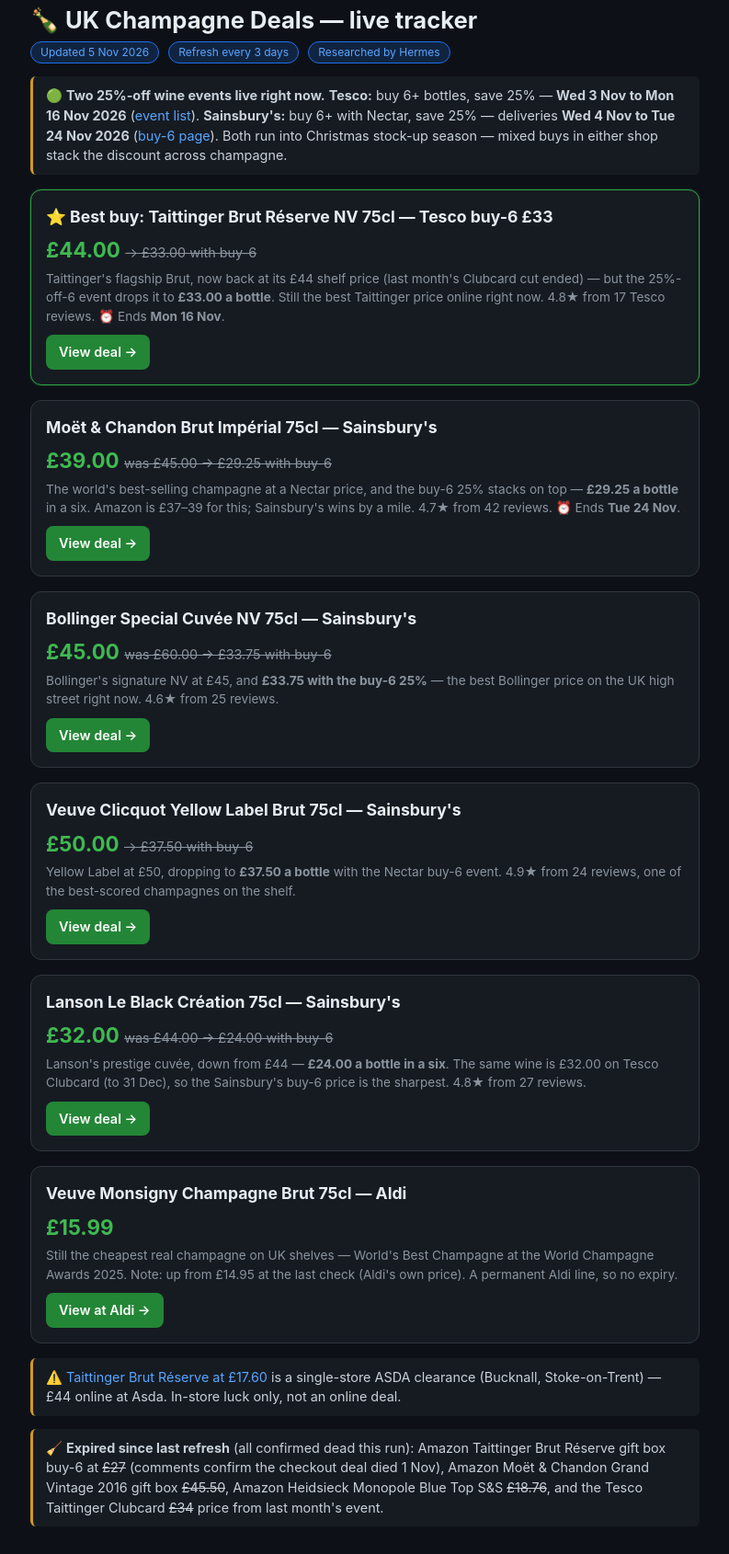
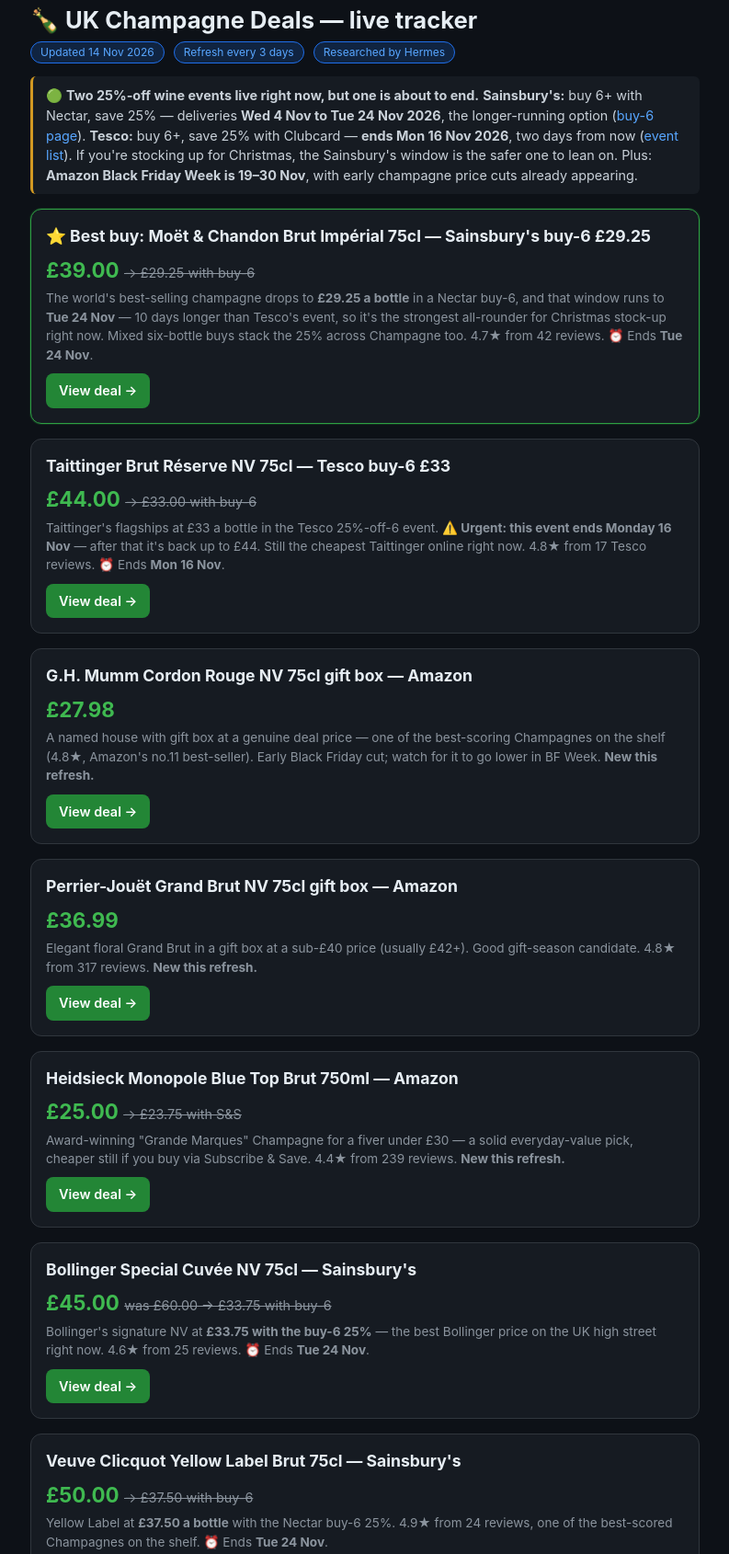
Before and after one commit to stevethescotsman/champagne-deals-briefs, a plain HTML site: page index.html in a window 1280 px wide. Shown: the part 21-1711 px from the top of the page at 92% size, without its empty margins (243-1036 px from the left). Drawn offline with Linux system fonts and the light colour scheme.

Commit message:
Refresh 14 Nov 2026

```diff
--- a/index.html
+++ b/index.html
@@ -30,58 +30,79 @@
 <main>
   <h1>🍾 UK Champagne Deals — live tracker</h1>
   <div class="sub">
-    <span class="badge">Updated 5 Nov 2026</span>
+    <span class="badge">Updated 14 Nov 2026</span>
     <span class="badge">Refresh every 3 days</span>
     <span class="badge">Researched by Hermes</span>
   </div>
 
-  <div class="note">🟢 <strong>Two 25%-off wine events live right now.</strong> <strong>Tesco:</strong> buy 6+ bottles, save 25% — <strong>Wed 3 Nov to Mon 16 Nov 2026</strong> (<a href="https://www.tesco.com/shop/en-GB/buylists/clubcard-prices/beer-wine-spirits/25-off-6">event list</a>). <strong>Sainsbury's:</strong> buy 6+ with Nectar, save 25% — deliveries <strong>Wed 4 Nov to Tue 24 Nov 2026</strong> (<a href="https://www.sainsburys.co.uk/gol-ui/features/buy-6">buy-6 page</a>). Both run into Christmas stock-up season — mixed buys in either shop stack the discount across champagne.</div>
+  <div class="note">🟢 <strong>Two 25%-off wine events live right now, but one is about to end.</strong> <strong>Sainsbury's:</strong> buy 6+ with Nectar, save 25% — deliveries <strong>Wed 4 Nov to Tue 24 Nov 2026</strong>, the longer-running option (<a href="https://www.sainsburys.co.uk/groceries/features/buy-6">buy-6 page</a>). <strong>Tesco:</strong> buy 6+, save 25% with Clubcard — <strong>ends Mon 16 Nov 2026</strong>, two days from now (<a href="https://www.tesco.com/shop/en-GB/buylists/clubcard-prices/beer-wine-spirits/25-off-6">event list</a>). If you're stocking up for Christmas, the Sainsbury's window is the safer one to lean on. Plus: <strong>Amazon Black Friday Week is 19–30 Nov</strong>, with early champagne price cuts already appearing.</div>
 
   <div class="card top">
-    <h2>⭐ Best buy: Taittinger Brut Réserve NV 75cl — Tesco buy-6 £33</h2>
+    <h2>⭐ Best buy: Moët &amp; Chandon Brut Impérial 75cl — Sainsbury's buy-6 £29.25</h2>
+    <div class="price">£39.00 <span class="was">→ £29.25 with buy-6</span></div>
+    <div class="ret">The world's best-selling champagne drops to <strong>£29.25 a bottle</strong> in a Nectar buy-6, and that window runs to <strong>Tue 24 Nov</strong> — 10 days longer than Tesco's event, so it's the strongest all-rounder for Christmas stock-up right now. Mixed six-bottle buys stack the 25% across Champagne too. 4.7★ from 42 reviews. ⏰ Ends <strong>Tue 24 Nov</strong>.</div>
+    <a class="btn" href="https://www.sainsburys.co.uk/groceries/product/mo-t-chandon-brut-imperial-champagne-75cl">View deal →</a>
+  </div>
+
+  <div class="card">
+    <h2>Taittinger Brut Réserve NV 75cl — Tesco buy-6 £33</h2>
     <div class="price">£44.00 <span class="was">→ £33.00 with buy-6</span></div>
-    <div class="ret">Taittinger's flagship Brut, now back at its £44 shelf price (last month's Clubcard cut ended) — but the 25%-off-6 event drops it to <strong>£33.00 a bottle</strong>. Still the best Taittinger price online right now. 4.8★ from 17 Tesco reviews. ⏰ Ends <strong>Mon 16 Nov</strong>.</div>
+    <div class="ret">Taittinger's flagships at £33 a bottle in the Tesco 25%-off-6 event. <strong>⚠️ Urgent: this event ends Monday 16 Nov</strong> — after that it's back up to £44. Still the cheapest Taittinger online right now. 4.8★ from 17 Tesco reviews. ⏰ Ends <strong>Mon 16 Nov</strong>.</div>
     <a class="btn" href="https://www.tesco.com/shop/en-GB/products/255245832">View deal →</a>
   </div>
 
   <div class="card">
-    <h2>Moët &amp; Chandon Brut Impérial 75cl — Sainsbury's</h2>
-    <div class="price">£39.00 <span class="was">was £45.00 → £29.25 with buy-6</span></div>
-    <div class="ret">The world's best-selling champagne at a Nectar price, and the buy-6 25% stacks on top — <strong>£29.25 a bottle</strong> in a six. Amazon is £37–39 for this; Sainsbury's wins by a mile. 4.7★ from 42 reviews. ⏰ Ends <strong>Tue 24 Nov</strong>.</div>
-    <a class="btn" href="https://www.sainsburys.co.uk/groceries/product/mo-t-chandon-brut-imperial-champagne-75cl">View deal →</a>
+    <h2>G.H. Mumm Cordon Rouge NV 75cl gift box — Amazon</h2>
+    <div class="price">£27.98</div>
+    <div class="ret">A named house with gift box at a genuine deal price — one of the best-scoring Champagnes on the shelf (4.8★, Amazon's no.11 best-seller). Early Black Friday cut; watch for it to go lower in BF Week. <strong>New this refresh.</strong></div>
+    <a class="btn" href="https://www.hotukdeals.com/deals/gh-mumm-cordon-rouge-non-vintage-champagne-with-gift-box-75cl-5027857">View deal →</a>
+  </div>
+
+  <div class="card">
+    <h2>Perrier-Jouët Grand Brut NV 75cl gift box — Amazon</h2>
+    <div class="price">£36.99</div>
+    <div class="ret">Elegant floral Grand Brut in a gift box at a sub-£40 price (usually £42+). Good gift-season candidate. 4.8★ from 317 reviews. <strong>New this refresh.</strong></div>
+    <a class="btn" href="https://www.hotukdeals.com/deals/perrier-jouet-grand-brut-non-vintage-champagne-75cl-with-gift-box-5027860">View deal →</a>
+  </div>
+
+  <div class="card">
+    <h2>Heidsieck Monopole Blue Top Brut 750ml — Amazon</h2>
+    <div class="price">£25.00 <span class="was">→ £23.75 with S&amp;S</span></div>
+    <div class="ret">Award-winning "Grande Marques" Champagne for a fiver under £30 — a solid everyday-value pick, cheaper still if you buy via Subscribe &amp; Save. 4.4★ from 239 reviews. <strong>New this refresh.</strong></div>
+    <a class="btn" href="https://www.hotukdeals.com/deals/heidsieck-monopole-blue-top-brut-champagne-750ml-ps2375-ss-5026762">View deal →</a>
   </div>
 
   <div class="card">
     <h2>Bollinger Special Cuvée NV 75cl — Sainsbury's</h2>
     <div class="price">£45.00 <span class="was">was £60.00 → £33.75 with buy-6</span></div>
-    <div class="ret">Bollinger's signature NV at £45, and <strong>£33.75 with the buy-6 25%</strong> — the best Bollinger price on the UK high street right now. 4.6★ from 25 reviews.</div>
+    <div class="ret">Bollinger's signature NV at <strong>£33.75 with the buy-6 25%</strong> — the best Bollinger price on the UK high street right now. 4.6★ from 25 reviews. ⏰ Ends <strong>Tue 24 Nov</strong>.</div>
     <a class="btn" href="https://www.sainsburys.co.uk/groceries/product/bollinger-special-cuvee-non-vintage-champagne-75cl">View deal →</a>
   </div>
 
   <div class="card">
     <h2>Veuve Clicquot Yellow Label Brut 75cl — Sainsbury's</h2>
     <div class="price">£50.00 <span class="was">→ £37.50 with buy-6</span></div>
-    <div class="ret">Yellow Label at £50, dropping to <strong>£37.50 a bottle</strong> with the Nectar buy-6 event. 4.9★ from 24 reviews, one of the best-scored champagnes on the shelf.</div>
+    <div class="ret">Yellow Label at <strong>£37.50 a bottle</strong> with the Nectar buy-6 25%. 4.9★ from 24 reviews, one of the best-scored Champagnes on the shelf. ⏰ Ends <strong>Tue 24 Nov</strong>.</div>
     <a class="btn" href="https://www.sainsburys.co.uk/groceries/product/veuve-clicquot-yellow-label-brut-champagne-75cl">View deal →</a>
   </div>
 
   <div class="card">
     <h2>Lanson Le Black Création 75cl — Sainsbury's</h2>
     <div class="price">£32.00 <span class="was">was £44.00 → £24.00 with buy-6</span></div>
-    <div class="ret">Lanson's prestige cuvée, down from £44 — <strong>£24.00 a bottle in a six</strong>. The same wine is £32.00 on Tesco Clubcard (to 31 Dec), so the Sainsbury's buy-6 price is the sharpest. 4.8★ from 27 reviews.</div>
+    <div class="ret">Lanson's prestige cuvée, down from £44 — <strong>£24.00 a bottle in a six</strong>. The sharpest named-house price in the buy-6 event. 4.8★ from 27 reviews. ⏰ Ends <strong>Tue 24 Nov</strong>.</div>
     <a class="btn" href="https://www.sainsburys.co.uk/groceries/product/champagne-lanson-le-black-cr-ation-75cl">View deal →</a>
   </div>
 
   <div class="card">
     <h2>Veuve Monsigny Champagne Brut 75cl — Aldi</h2>
     <div class="price">£15.99</div>
-    <div class="ret">Still the cheapest real champagne on UK shelves — World's Best Champagne at the World Champagne Awards 2025. Note: up from £14.95 at the last check (Aldi's own price). A permanent Aldi line, so no expiry.</div>
+    <div class="ret">Still the cheapest real Champagne on UK shelves — World's Best Champagne at the World Champagne Awards 2025. A permanent Aldi line, so no expiry.</div>
     <a class="btn" href="https://www.aldi.co.uk/product/veuve-monsigny-champagne-brut-000000000000435600">View at Aldi →</a>
   </div>
 
   <div class="note">⚠️ <a href="https://www.hotukdeals.com/deals/taittinger-brut-reserve-champagne-75cl-4988632">Taittinger Brut Réserve at £17.60</a> is a single-store ASDA clearance (Bucknall, Stoke-on-Trent) — £44 online at Asda. In-store luck only, not an online deal.</div>
 
-  <div class="note">🧹 <strong>Expired since last refresh</strong> (all confirmed dead this run): Amazon Taittinger Brut Réserve gift box buy-6 at <del>£27</del> (comments confirm the checkout deal died 1 Nov), Amazon Moët &amp; Chandon Grand Vintage 2016 gift box <del>£45.50</del>, Amazon Heidsieck Monopole Blue Top S&amp;S <del>£18.76</del>, and the Tesco Taittinger Clubcard <del>£34</del> price from last month's event.</div>
+  <div class="note">🧹 <strong>Expired since last refresh</strong> (confirmed this run): the Amazon Taittinger Brut Réserve buy-6 deal at <del>£27</del> — marked expired on HotUKDeals (comments confirm it's no longer at that price). Amazon Moët &amp; Chandon Grand Vintage 2016 gift box <del>£45.50</del> also confirmed dead. The Tesco Taittinger Clubcard event is still live (to Mon 16 Nov) — see the card above.</div>
 
   <h2 style="margin-top:32px">How this page works</h2>
   <ul>
@@ -90,7 +111,7 @@
     <li>Bookmark this page; it's the latest snapshot, no app or signup.</li>
   </ul>
 
-  <footer>Last updated 5 November 2026 · Sources: hotukdeals.com, Tesco, Sainsbury's, Aldi, Amazon · Built by Hermes Agent</footer>
+  <footer>Last updated 14 November 2026 · Sources: hotukdeals.com, Tesco, Sainsbury's, Aldi, Amazon · Built by Hermes Agent</footer>
 </main>
 </body>
 </html>
```
